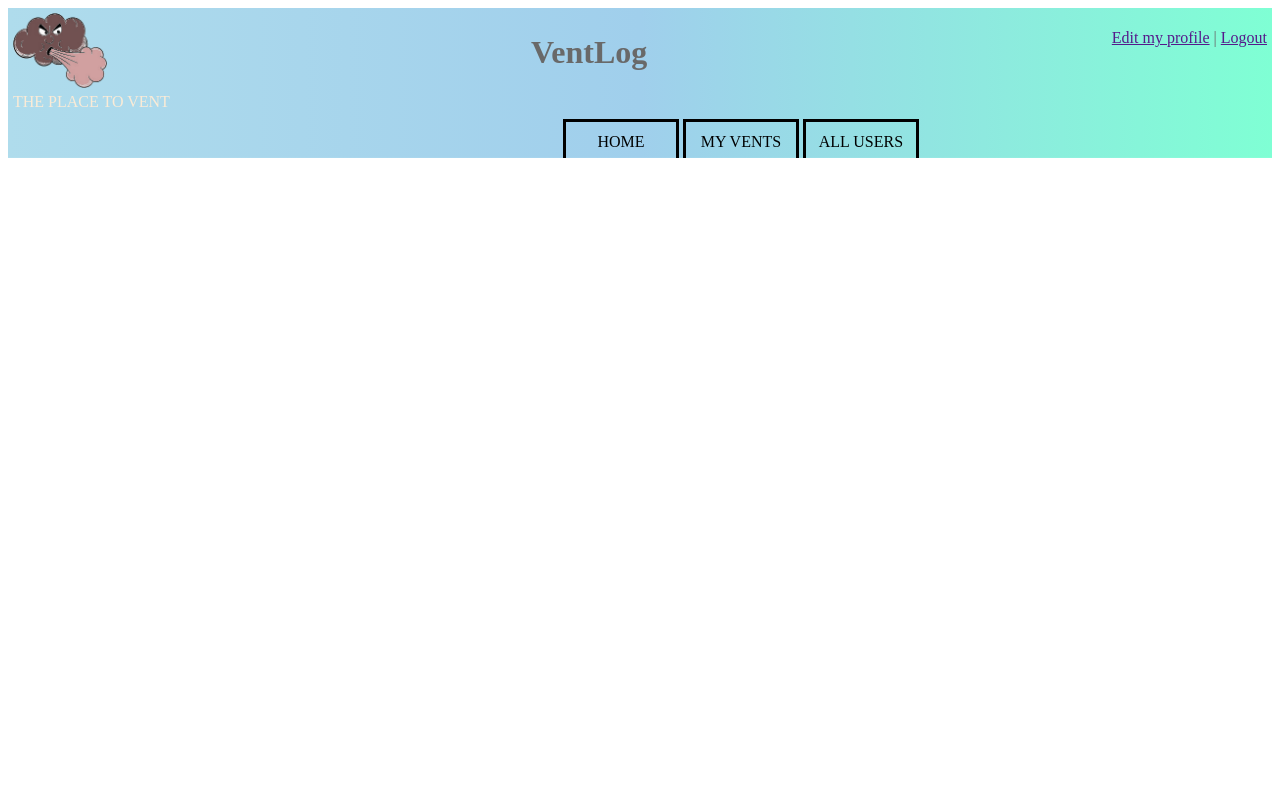
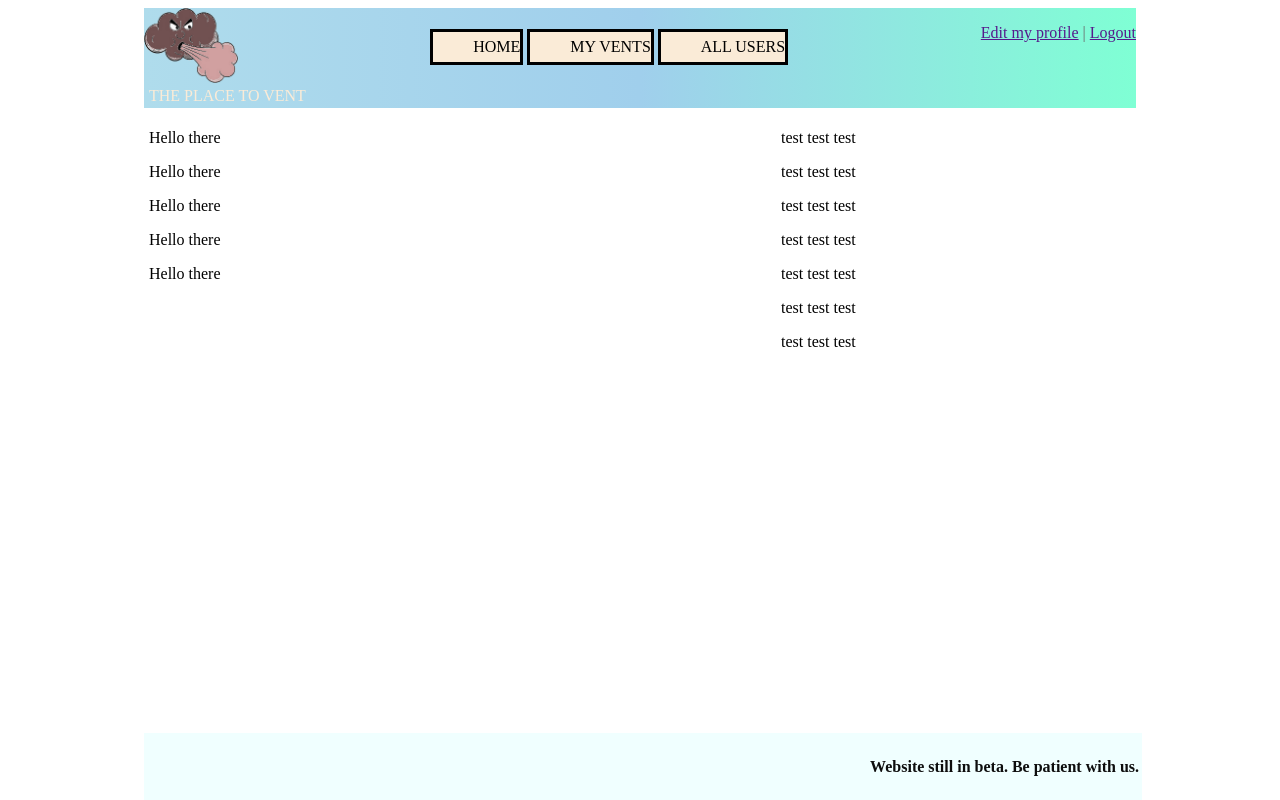
Before and after one commit to Ventlog/ventlog, a PHP site: page / in a window 1280 px wide. Run offline with PHP 8.4, Linux system fonts and the light colour scheme.

Commit message:
added the footer and reworked the header to be easier to modify

```diff
--- a/ventlog-main/index.html
+++ b/ventlog-main/index.html
@@ -1,23 +1,35 @@
 <!DOCTYPE html>
 <html lang="en">
+
 <head>
   <meta charset="UTF-8">
   <title>VentLog</title>
   <link rel="stylesheet" href="ventlog.css">
 </head>
-<body class="">
-    <div class="header gradient">
-       <header>
-            <ul class="settings">
+
+<body>
+  <div id="wrap">
+    <header class="gradient">
+      <div class="top">
+        <div class="logo">
+          <img class="logo" src="pictures/ventlog_logo.png" alt="logo">
+          <!--
+          <h1>VentLog</h1>
+        -->
+        </div>
+        <div class="menu">
+          <ul class="menu">
             <li><a href="">Edit my profile</a></li>
             <li>|</li>
             <li><a href="">Logout</a></li>
           </ul>
-            <img class="logo" src="pictures/ventlog_logo.png" alt="logo">
-            <h1>VentLog</h1>
+        </div>
+      </div>
+      <div class="tagline">
         <a class="tagline" href="/index.html">THE PLACE TO VENT</a>
-       </header>
-       <nav>
+      </div>
+      <div class="nav">
+        <nav class="nav">
           <ul>
             <li>HOME</li>
             <li>MY VENTS</li>
@@ -25,5 +37,30 @@
           </ul>
         </nav>
       </div>
+
+    </header>
+    <main>
+      <article>
+        <p>Hello there</p>
+        <p>Hello there</p>
+        <p>Hello there</p>
+        <p>Hello there</p>
+        <p>Hello there</p>
+      </article>
+      <aside>
+        <p>test test test</p>
+        <p>test test test</p>
+        <p>test test test</p>
+        <p>test test test</p>
+        <p>test test test</p>
+        <p>test test test</p>
+        <p>test test test</p>
+      </aside>
+    </main>
+    <footer>
+      <h4 class="warning">Website still in beta. Be patient with us.</h2>
+    </footer>
+  </div>
 </body>
+
 </html>
--- a/ventlog-main/ventlog.css
+++ b/ventlog-main/ventlog.css
@@ -1,12 +1,25 @@
 <style>
+
+/* ======================Default body CSS====================== */
 
 body {
   background-color: #E5E4E2;
   color: black;
   padding: 0px;
   width: 992px;
+  margin: 0 auto;
 }
-div.header {
+
+#wrap {
+  width: 992px;
+  max-width: 992px;
+  margin: 0 auto;
+}
+
+
+/* ======================Header CSS====================== */
+
+header {
   background-color: azure;
   #background-image: url("http://s12.postimg.org/vytt0upm5/header.jpg");
   background-repeat: no-repeat;
@@ -17,45 +30,87 @@ div.header {
   text-align: center;
   padding: 0px;
   width: inherit;
-    height: auto;
+  height: 100px;
 }
+
 .gradient {
-    background: blue;
+  background: azure;
   background: -webkit-linear-gradient(left, #AFDCEC, #A0CFEC, #7FFFD4);
   background: -o-linear-gradient(left, #AFDCEC, #A0CFEC, #7FFFD4);
   background: -moz-linear-gradient(left, #AFDCEC, #A0CFEC, #7FFFD4);
   background: linear-gradient(left, #AFDCEC, #A0CFEC, #7FFFD4);
 }
-header {
-    color: dimgray;
-    text-align: center;
-    padding: 5px;
-    width: inherit;
-    height: auto;
+
+
+/* ======================Logo====================== */
+
+div.top {
+  display: block;
+  float: none;
 }
+
+
+/* ======================Logo====================== */
+
+div.logo {
+  display: inline-block;
+  float: left;
+}
+
 img.logo {
-    float: left;
   margin: 5 5 10px 10px;
   height: 75px
 }
-a.tagline:link, a.tagline:visited, a.tagline:active, a.tagline:hover {
+
+
+/* ======================Menu===================== */
+
+div.menu {
+  float: right;
+  #display: inline;
+}
+
+div.menu ul li {}
+
+div.menu ul li {
+  display: inline;
+}
+
+a.menu:link,
+a.menu:visited {
+  color: black;
+}
+
+a.menu:active,
+a.menu:hover {
+  color: red;
+}
+
+
+/* ======================Tagline====================== */
+
+div.tagline {
+  clear: both;
+  display: block;
+  margin-left: 5px;
+  float: left;
+}
+
+a.tagline:link,
+a.tagline:visited,
+a.tagline:active,
+a.tagline:hover {
   color: antiquewhite;
   text-decoration: none;
-    float: left;
 }
-a.settings:link, a.settings:visited {
-    color: black;
+
+
+/* ======================Nav====================== */
+
+div.nav {
+  margin: auto;
 }
-a.settings:active, a.settings:hover {
-    color: red;
-}
-header ul {
-    float: right;
-    display: inline;
-}
-header ul li {
-    display: inline;
-}
+
 nav {
   line-height: 30px;
   #background-color: palegreen;
@@ -66,43 +121,56 @@ nav {
   #background-size: fill;
   height: 50px;
   width: inherit;
-    float: center;
   padding: 5px;
-    overflow: auto;
 }
+
 nav ul {
-    float: center;
   display: inline-block;
 }
+
 nav ul li {
-    float: center;
   color: black;
-    width: 100px;
+  width: auto;
+  padding: inherit;
   display: inline-block;
-    padding: 5px;
   border-style: solid;
-    #background-color: antiquewhite;
+  background-color: antiquewhite;
 }
+
+
+/* ======================Article ====================== */
+
 article {
   width: 350px;
   float: left;
   padding: 5px;
 }
-section {
-    width: 350px;
-    float: left;
-    padding: 5px;
-}
+
+
+/* ======================Aside====================== */
+
 aside {
   width: 350px;
   float: right;
   padding: 5px;
 }
+
+
+/* ======================Footer====================== */
+
 footer {
-    background-color: skyblue;
-    color: dimgray;
+  position: absolute;
+  bottom: 0;
+  width: inherit;
+  background-color: azure;
+  color: #0d0d0d;
   clear: both;
-    text-align: center;
-    padding: 5px;
+  padding: 3px;
 }
+
+footer h4.warning {
+  text-align: right;
+  margin-left: 5px;
+}
+
 </style>
```
Also changed, not shown: 1 other file. Lines whose indentation alone changed are shown as unchanged.
